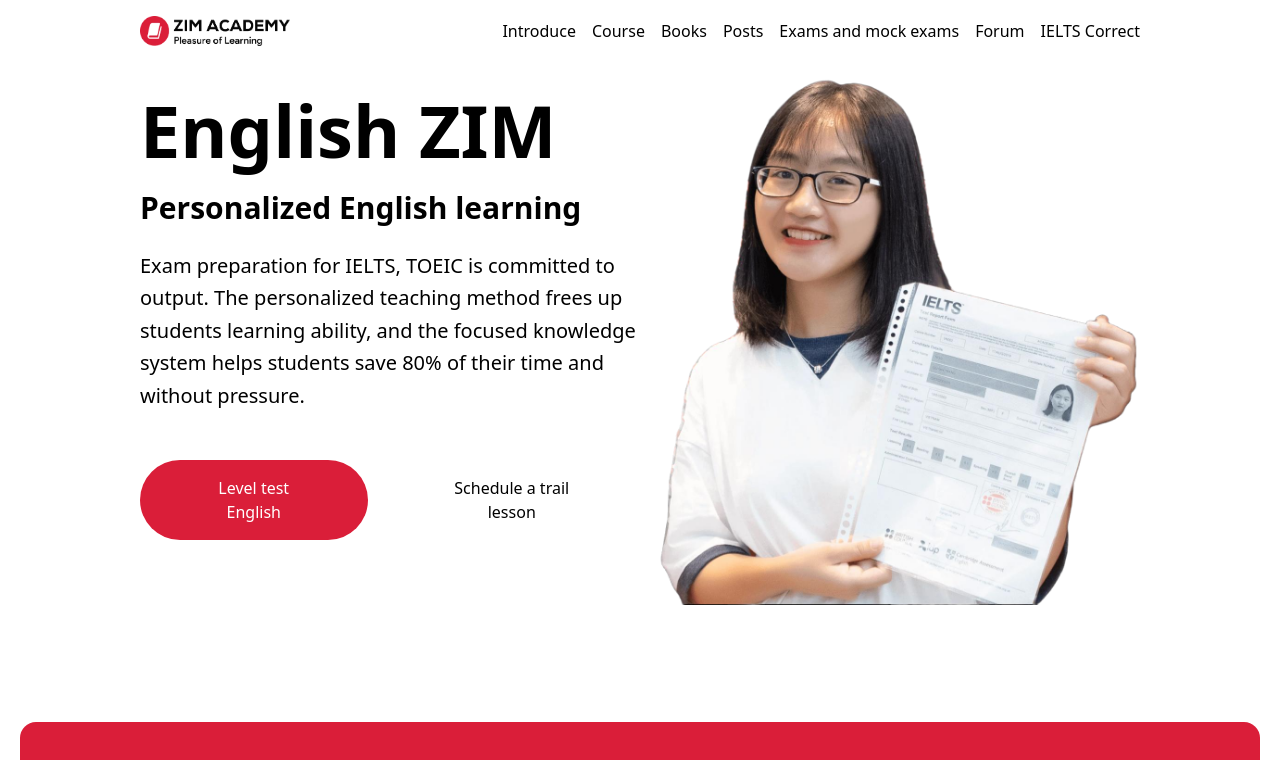
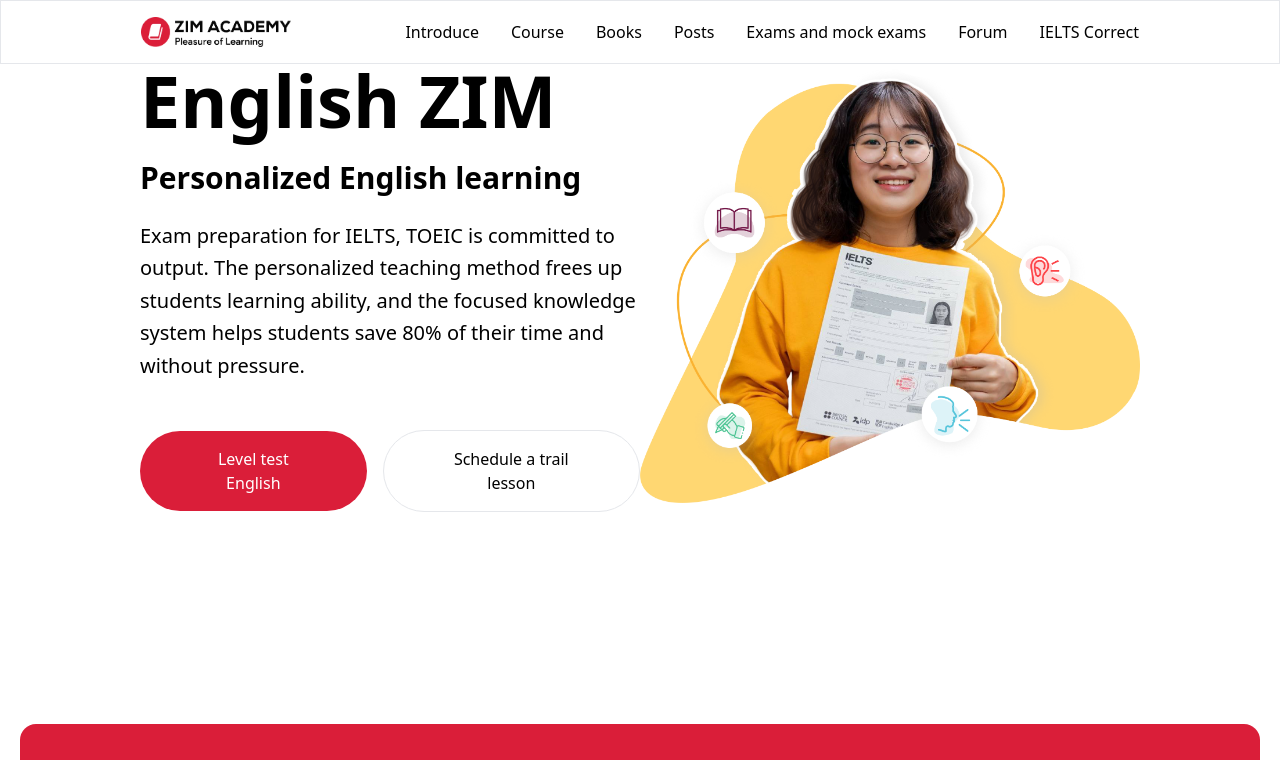
Before and after one commit to EmranEmon47/zim-academy-with-nextJS, a Next.js app: page / in a window 1280 px wide. Shown: the top 760 px of the page. Built offline with nearby package versions, Linux system fonts and the light colour scheme.

Commit message:
hero adjustment

```diff
--- a/src/components/Home/EventSection/EvenSection.js
+++ b/src/components/Home/EventSection/EvenSection.js
@@ -8,9 +8,9 @@
 export default function EvenSection() {
   return (
     <section className="container relative min-h-screen mx-auto">
-      <div className="absolute mt-1 bg-white rounded-2xl -top-36">
+      <div className="absolute mt-1 bg-white lg:absolute rounded-2xl -top-5 lg:-top-36">
         {/* for experience section */}
-        <div className="flex flex-row items-center justify-center rounded-t-2xl  divide-x divide-[#ed99aa]  bg-[#da1e39] px-4  py-10 ">
+        <div className="lg:flex lg:flex-row lg:items-center grid grid-cols-2 justify-items-center content-center lg:justify-center lg:rounded-t-2xl  lg:divide-x lg:divide-[#ed99aa]  bg-[#da1e39] px-2 py-2 lg:px-4  lg:py-10 ">
           <div className="flex flex-col items-center justify-center gap-1 px-8">
             <h5 className="text-xl font-semibold text-white">
               7 Years of Development
--- a/src/components/Home/Hero/Hero.js
+++ b/src/components/Home/Hero/Hero.js
@@ -1,13 +1,13 @@
 import React from "react";
 import Image from "next/image";
-import heroImage from "../../../Assets/Image/banner.png";
+import heroImage from "../../../Assets/Image/hero-banner.png";
 import background from "../../../../public/bg-image.jpg";
 
 export default function Hero() {
   return (
     <div className="container relative w-full min-h-screen mx-auto overflow-hidden bg-white max-w-screen-2xl">
 
-      <div className="relative top-0 left-0 z-10 lg:grid grid xl:grid content-center lg:content-center xl:content-center xl:grid-cols-2 grid-cols-1  lg:grid-cols-2  lg:px-[140px]  justify-items-between">
+      <div className="relative top-0 left-0 z-10 lg:grid grid xl:grid content-center lg:content-center lg:justify-items-center xl:justify-items-center 2xl:justify-items-center xl:content-center xl:grid-cols-2 grid-cols-1  lg:grid-cols-2  lg:px-[140px] 2xl:grid 2xl:content-center    justify-items-center">
         <div className="flex flex-col items-start justify-center px-2 text-black lg:px-0">
           <h1 className="text-5xl font-bold lg:text-7xl ">English ZIM</h1>
           <h3 className="py-6 text-2xl font-bold lg:text-3xl">Personalized English learning</h3>
@@ -18,15 +18,15 @@
             and without pressure.
           </p>
           <div className="flex flex-row items-center justify-center gap-4 py-4 lg:py-12">
-            <button className="px-4 lg:px-16 font-medium py-4 rounded-full text-white bg-[#da1e39]">Level test English</button>
-            <button className="px-4 py-4 font-medium text-black bg-white rounded-full lg:px-16">Schedule a trail lesson</button>
+            <button className="px-4 lg:px-16 font-medium hover:bg-[#bd001c]   py-4 rounded-full text-white bg-[#da1e39]">Level test English</button>
+            <button className="px-4 py-4 hover:bg-[#ffbec8]  font-medium text-black bg-white border rounded-full lg:px-16">Schedule a trail lesson</button>
           </div>
 
         </div>
         <div className="w-full pb-4">
           <Image
             src={heroImage}
-            className="lg:w-[550px] w-[350px]"
+            className="lg:w-[600px] w-[350px]"
             alt="heroPhoto"
             priority
           />
--- a/src/components/Shared/NavBar/NavBar.js
+++ b/src/components/Shared/NavBar/NavBar.js
@@ -6,13 +6,13 @@
 
 export default function NavBar() {
   return (
-    <div className='bg-white lg:px-[140px]  top-0 left-0 sticky  z-20 w-full'>
+    <div className='bg-white lg:px-[140px] border   top-0 left-0 sticky  z-20 w-full'>
 
       <div className='flex items-center justify-between py-4'>
         <div className='w-[150px]'>
           <Image src={logo} alt="" srcset="" />
         </div>
-        <div className='flex items-center justify-center invisible gap-4 lg:visible'>
+        <div className='flex items-center justify-center invisible gap-x-8 lg:visible'>
           <li className='text-base font-normal list-none font'>Introduce</li>
           <li className='text-base font-normal list-none'>Course</li>
           <li className='text-base font-normal list-none'>Books</li>
```
Also changed, not shown: src/Assets/Image/hero-banner.png (added).
